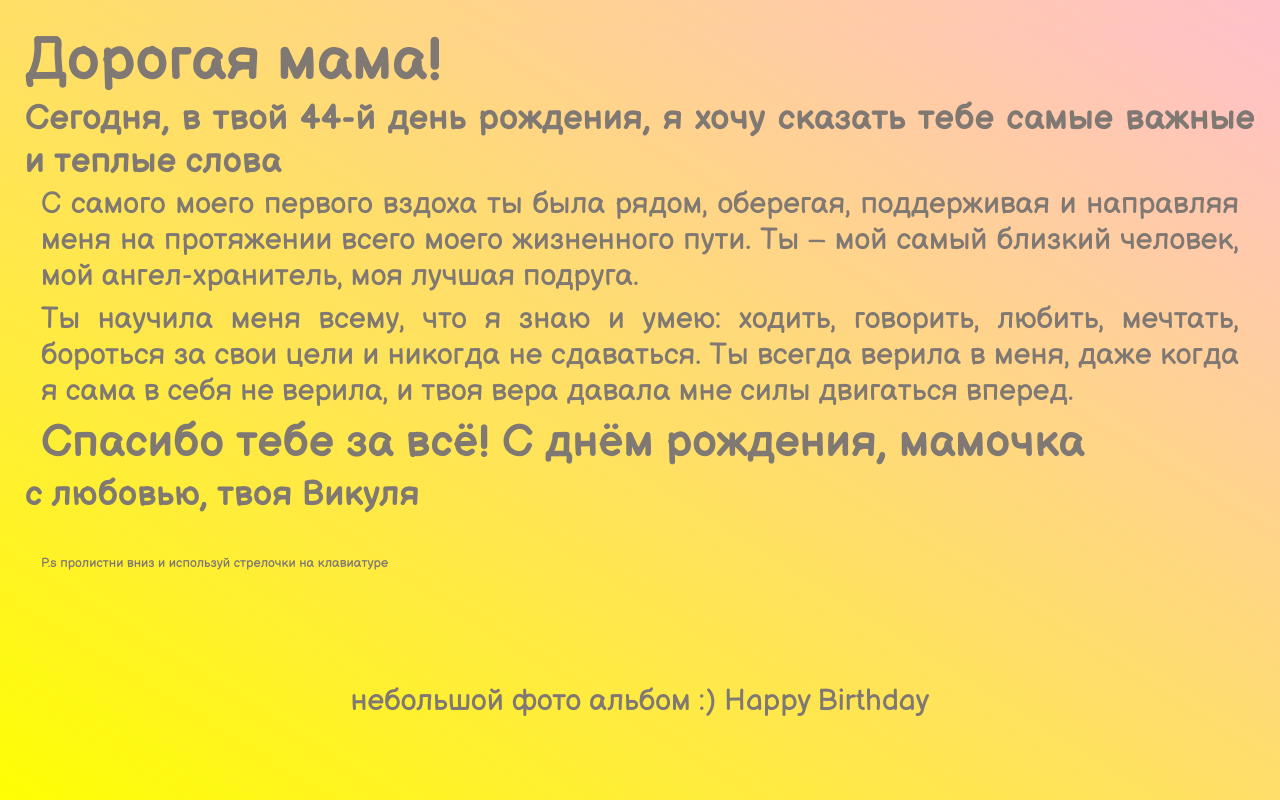
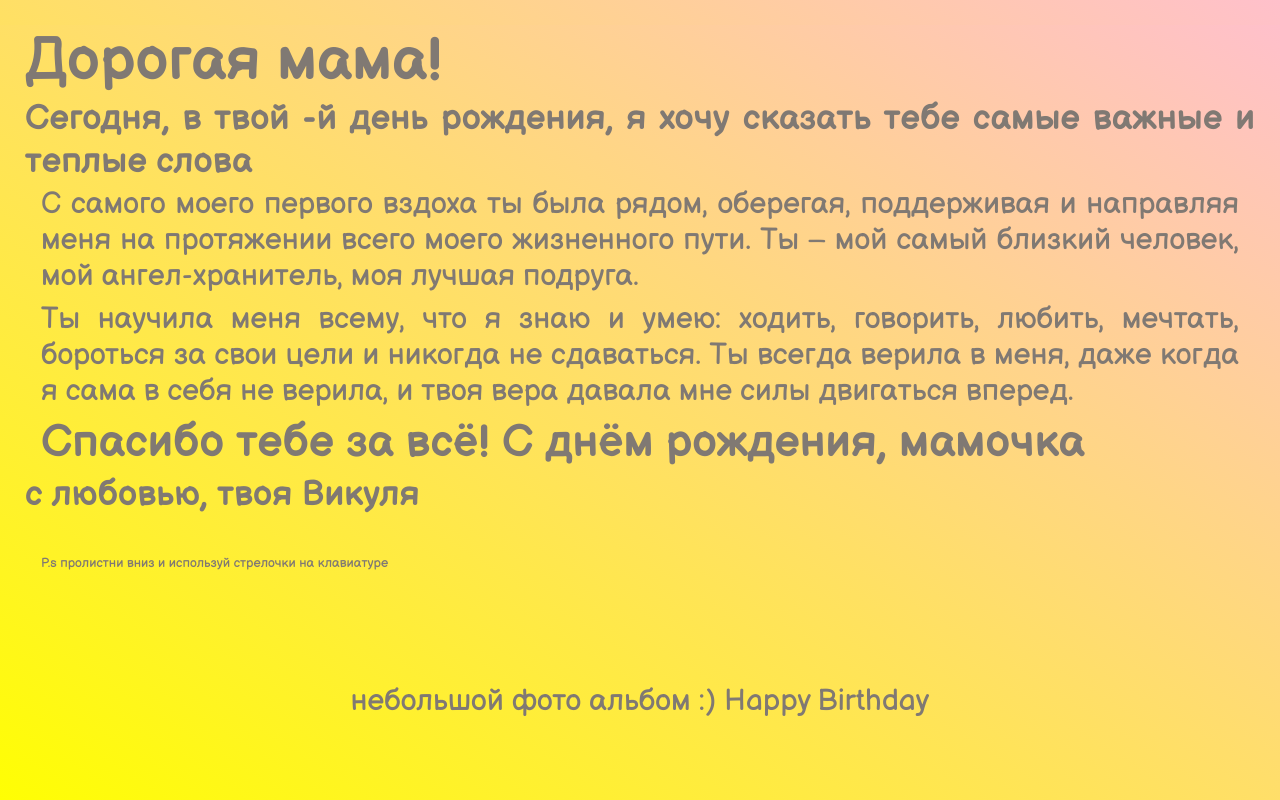
Before and after one commit to maqugo/gift, a plain HTML site: page index.html in a window 1280 px wide. Shown: the top 800 px of the page. Drawn offline with nearby package versions, Linux system fonts and the light colour scheme.

Commit message:
изменение в тексте

```diff
--- a/index.html
+++ b/index.html
@@ -13,7 +13,7 @@
 <div class="text-container">
 <div class="text">
 	<h1> Дорогая мама!</h1>
-    <h3>  Сегодня, в твой 44-й день рождения, я хочу сказать тебе самые важные и теплые слова</h3>
+    <h3>  Сегодня, в твой -й день рождения, я хочу сказать тебе самые важные и теплые слова</h3>
 	<p>
 		С самого моего первого вздоха ты была рядом, оберегая, поддерживая и направляя меня на протяжении всего моего жизненного пути. Ты – мой самый близкий человек, мой ангел-хранитель, моя лучшая подруга.
 	</p>
```
